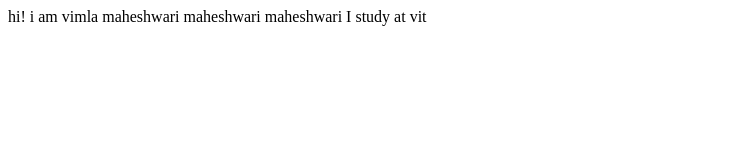
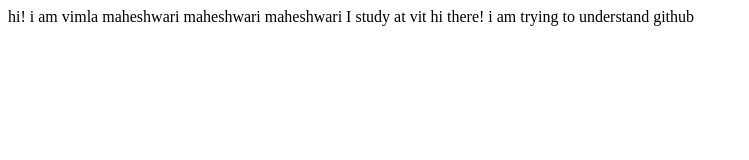
Before and after one commit to poojahb1/learn, a plain HTML site: page index.html in a window 1280 px wide. Shown: the whole page, without its empty margins (0-749 px from the left). Drawn offline with Linux system fonts and the light colour scheme.

Commit message:
add project details

```diff
--- a/index.html
+++ b/index.html
@@ -8,5 +8,7 @@
 <body>
   hi! i am vimla maheshwari maheshwari maheshwari
   I study at vit
+
+  hi there! i am trying to understand github
 </body>
 </html>
```
